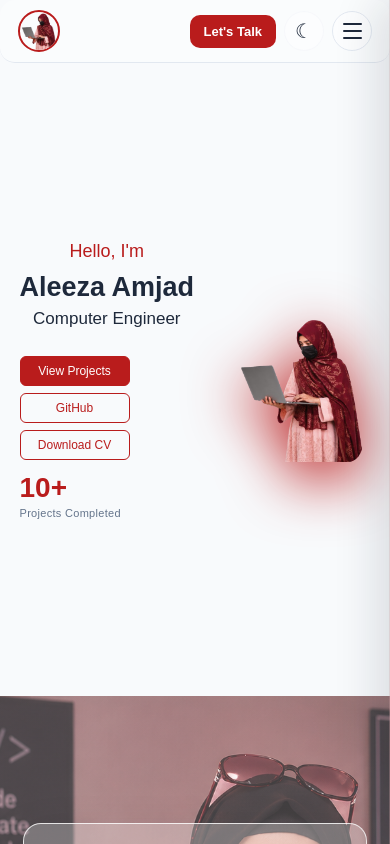
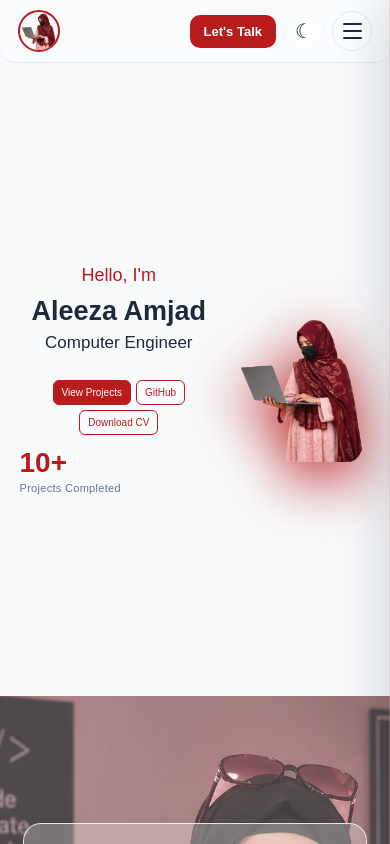
Before and after one commit to aleeza-dev/my-portfolio, a React (Vite) app: page / in a window 390 px wide. Shown: the top 844 px of the page. Built offline with nearby package versions, Linux system fonts and the light colour scheme.

Commit message:
Update mobile hero buttons

```diff
--- a/src/App.css
+++ b/src/App.css
@@ -2025,24 +2025,28 @@ body.dark-mode .side-menu-links a {
     font-size: 14px;
   }
 
+  /* MOBILE BUTTONS ONLY */
+
   .buttons {
-    flex-direction: column;
-
-    align-items: flex-start;
-
-    gap: 9px;
+    flex-direction: row;
+
+    align-items: center;
+
+    gap: 7px;
 
     margin-top: 20px;
+
+    flex-wrap: wrap;
   }
 
   .btn {
     width: auto;
 
-    min-width: 130px;
-
-    padding: 9px 15px;
-
-    font-size: 13px;
+    min-width: auto;
+
+    padding: 7px 10px;
+
+    font-size: 11px;
 
     text-align: center;
   }
@@ -2259,24 +2263,28 @@ body.dark-mode .side-menu-links a {
     line-height: 1.5;
   }
 
+  /* SMALL MOBILE BUTTONS ONLY */
+
   .buttons {
-    flex-direction: column;
-
-    align-items: flex-start;
-
-    gap: 7px;
+    flex-direction: row;
+
+    align-items: center;
+
+    gap: 5px;
 
     margin-top: 16px;
+
+    flex-wrap: wrap;
   }
 
   .btn {
     width: auto;
 
-    min-width: 110px;
-
-    padding: 7px 12px;
-
-    font-size: 12px;
+    min-width: auto;
+
+    padding: 6px 8px;
+
+    font-size: 10px;
   }
 
   .project-count {
```
